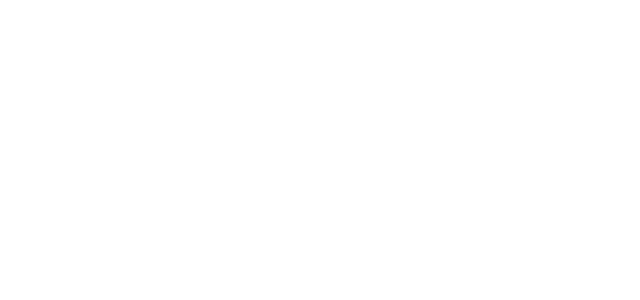
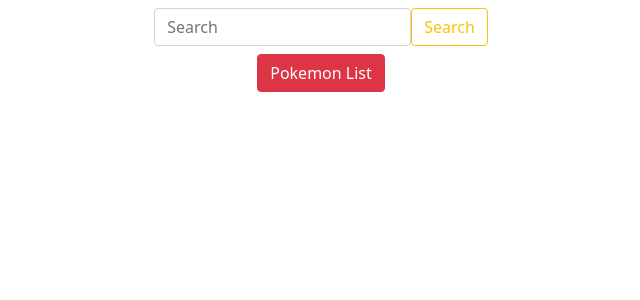
Before and after one commit to mertyldrr/Pokedex, a React (Create React App) app: page / in a window 1280 px wide. Shown: the top 300 px of the page, without its empty margins (319-959 px from the left). Built offline with nearby package versions, Linux system fonts and the light colour scheme.

Commit message:
3 containers and some dependencies added

```diff
--- a/package.json
+++ b/package.json
@@ -7,10 +7,13 @@
     "@testing-library/react": "^11.2.7",
     "@testing-library/user-event": "^12.8.3",
     "axios": "^0.21.1",
+    "bootstrap": "^5.0.2",
     "lodash": "^4.17.21",
     "react": "^17.0.2",
+    "react-bootstrap": "^1.6.1",
     "react-dom": "^17.0.2",
     "react-redux": "^7.2.4",
+    "react-router-dom": "^5.2.0",
     "react-scripts": "4.0.3",
     "redux": "^4.1.0",
     "redux-thunk": "^2.3.0",
--- a/src/App.js
+++ b/src/App.js
@@ -1,9 +1,19 @@
+import React from 'react';
 import './App.css';
+import { Switch, Route, Redirect } from 'react-router-dom';
+import routes from './routes';
+import NavigationBar from './containers/NavigationBar';
 
 function App() {
   return (
     <div className="App">
-
+      <NavigationBar />
+      <Switch>
+        {routes.map((route, index) => (
+          <Route key={index} {...route} />
+        ))}
+        <Redirect to={"/"} />
+      </Switch>
     </div>
   );
 }
--- /dev/null
+++ b/src/containers/NavigationBar.js
@@ -0,0 +1,18 @@
+import { Navbar, Form, Button, FormControl  } from 'react-bootstrap';
+
+const NavigationBar = () => {
+    return (
+    <Navbar className="d-flex justify-content-center">
+        <Form className="d-inline-flex">
+            <FormControl
+            type="search"
+            placeholder="Search"
+            aria-label="Search"
+            />
+            <Button variant="outline-warning">Search</Button>
+        </Form>
+    </Navbar>
+    )
+}
+
+export default NavigationBar;
--- /dev/null
+++ b/src/containers/Pokemon.js
@@ -0,0 +1,13 @@
+import React from 'react';
+import { Button } from "react-bootstrap";
+
+const Pokemon = (props) => {
+    console.log("props", props);
+    return (
+        <div>
+            <Button variant="warning">Pokemon</Button>
+        </div>
+    )
+};
+
+export default Pokemon;
--- /dev/null
+++ b/src/containers/PokemonList.js
@@ -0,0 +1,13 @@
+import React from 'react';
+import { Button } from "react-bootstrap";
+
+const PokemonList = () => {
+    return (
+        <div>
+            <Button variant="danger">Pokemon List</Button>
+        </div>
+
+    )
+};
+
+export default PokemonList;
--- a/src/index.js
+++ b/src/index.js
@@ -3,14 +3,18 @@
 import './index.css';
 import App from './App';
 import reportWebVitals from './reportWebVitals';
+import "bootstrap/dist/css/bootstrap.min.css";
 import { Provider } from 'react-redux';
 import store from './redux/store';
+import { BrowserRouter } from 'react-router-dom';
 
 ReactDOM.render(
   <React.StrictMode>
-  <Provider store={store}>
-    <App />
-  </Provider>
+    <BrowserRouter>
+      <Provider store={store}>
+       <App />
+      </Provider>
+    </BrowserRouter>
   </React.StrictMode>,
   document.getElementById('root')
 );
--- /dev/null
+++ b/src/routes.js
@@ -0,0 +1,20 @@
+import Pokemon from './containers/Pokemon';
+import PokemonList from './containers/PokemonList';
+
+
+const routes = [
+    //The exact param disables the partial matching for a route and makes sure that it only returns the route if the path is an EXACT match to the current url.
+    {
+        exact: true,
+        path: "/",
+        component: PokemonList
+    },
+
+    {
+        path: "/pokemon/:pokemon", // props => match => params => pokemon=:pokemon
+        component: Pokemon
+    }
+]
+
+
+export default routes;
```
Also changed, not shown: 1 other file (tests, documents, lock files or other folders).
